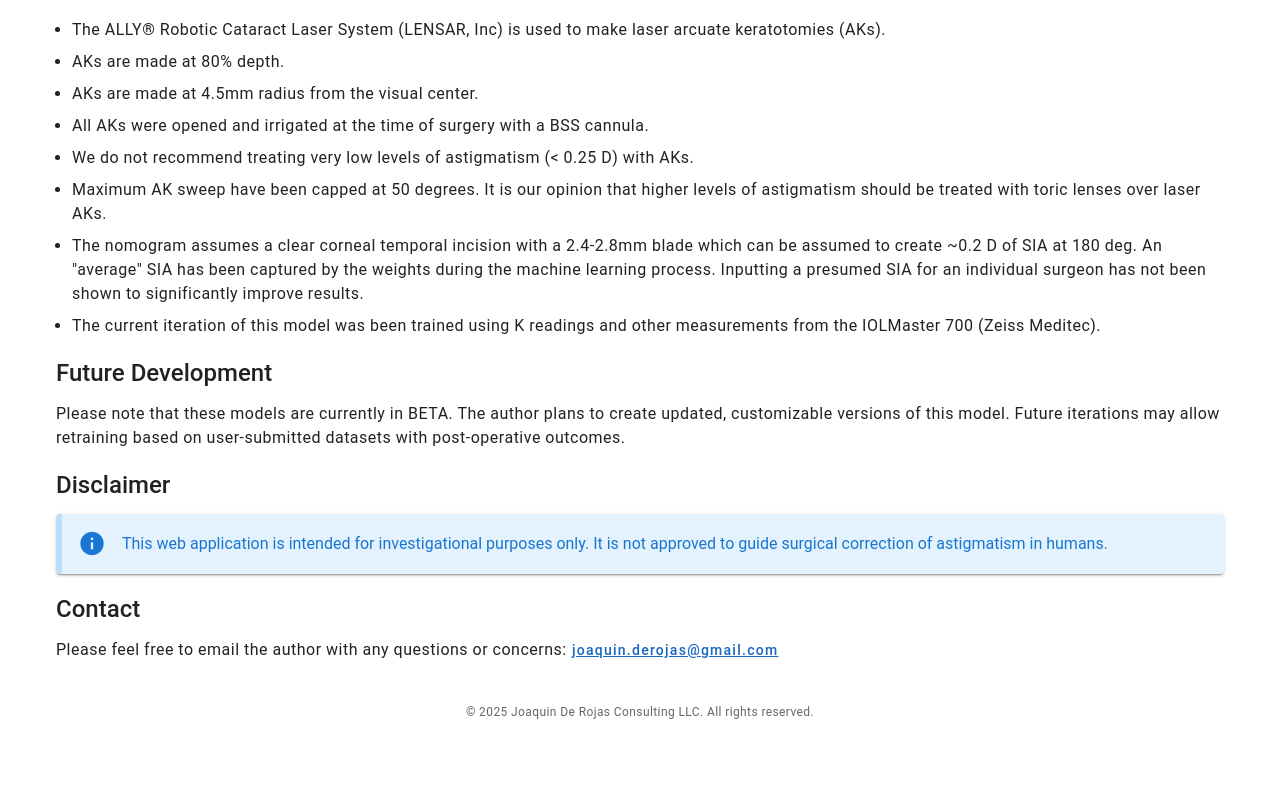
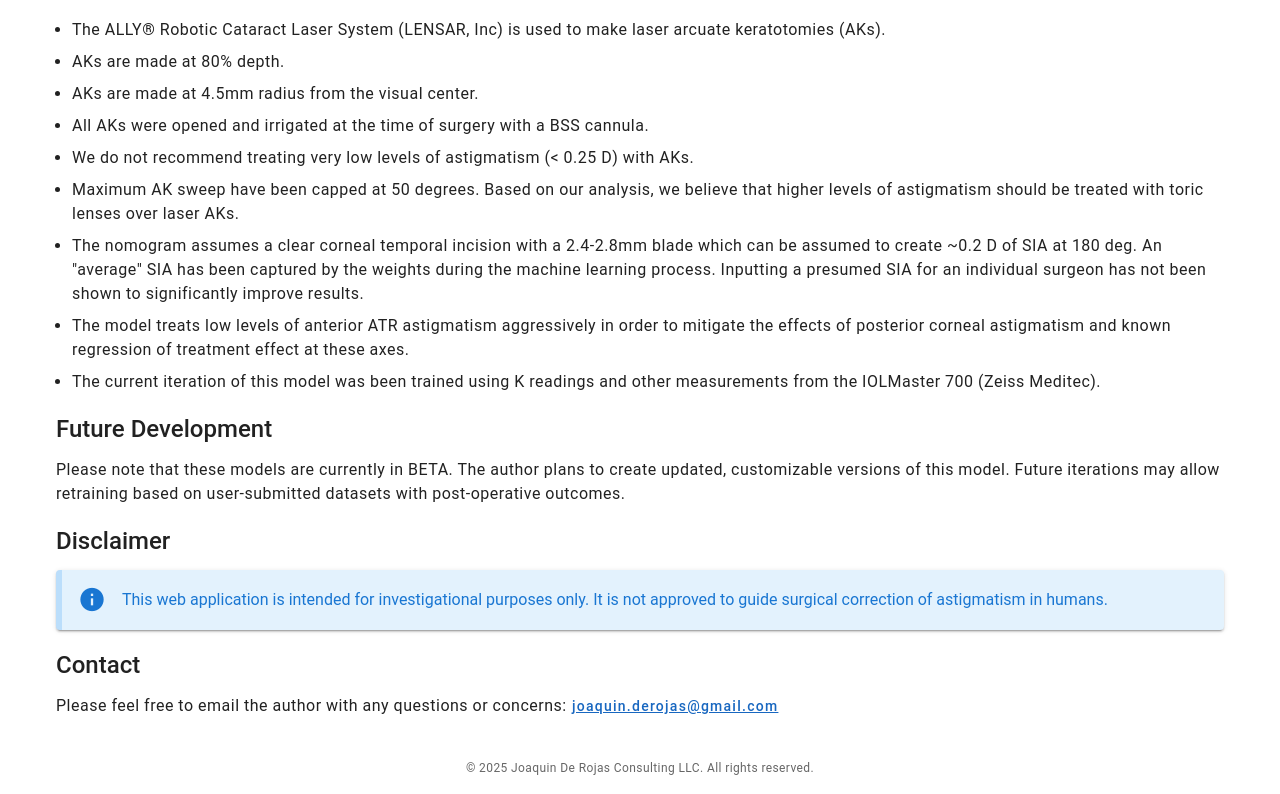
Before and after one commit to wak1616/ai_calc, a Vue app: page /about in a window 1280 px wide. Shown: the part 964-1758 px from the top of the page. Before the commit the page ends 1702 px from the top, so only its background shows below. Built offline with nearby package versions, Linux system fonts and the light colour scheme.

Commit message:
outlier issue with one patient fixed

```diff
--- a/src/views/About.vue
+++ b/src/views/About.vue
@@ -66,8 +66,9 @@ const assumptions = [
   'AKs are made at 4.5mm radius from the visual center.',
   'All AKs were opened and irrigated at the time of surgery with a BSS cannula.',
   'We do not recommend treating very low levels of astigmatism (< 0.25 D) with AKs.',
-  'Maximum AK sweep have been capped at 50 degrees. It is our opinion that higher levels of astigmatism should be treated with toric lenses over laser AKs.',
+  'Maximum AK sweep have been capped at 50 degrees. Based on our analysis, we believe that higher levels of astigmatism should be treated with toric lenses over laser AKs.',
   'The nomogram assumes a clear corneal temporal incision with a 2.4-2.8mm blade which can be assumed to create ~0.2 D of SIA at 180 deg. An "average" SIA has been captured by the weights during the machine learning process. Inputting a presumed SIA for an individual surgeon has not been shown to significantly improve results.',
+  'The model treats low levels of anterior ATR astigmatism aggressively in order to mitigate the effects of posterior corneal astigmatism and known regression of treatment effect at these axes.',
   'The current iteration of this model was been trained using K readings and other measurements from the IOLMaster 700 (Zeiss Meditec).'
 ]
 </script>
```
